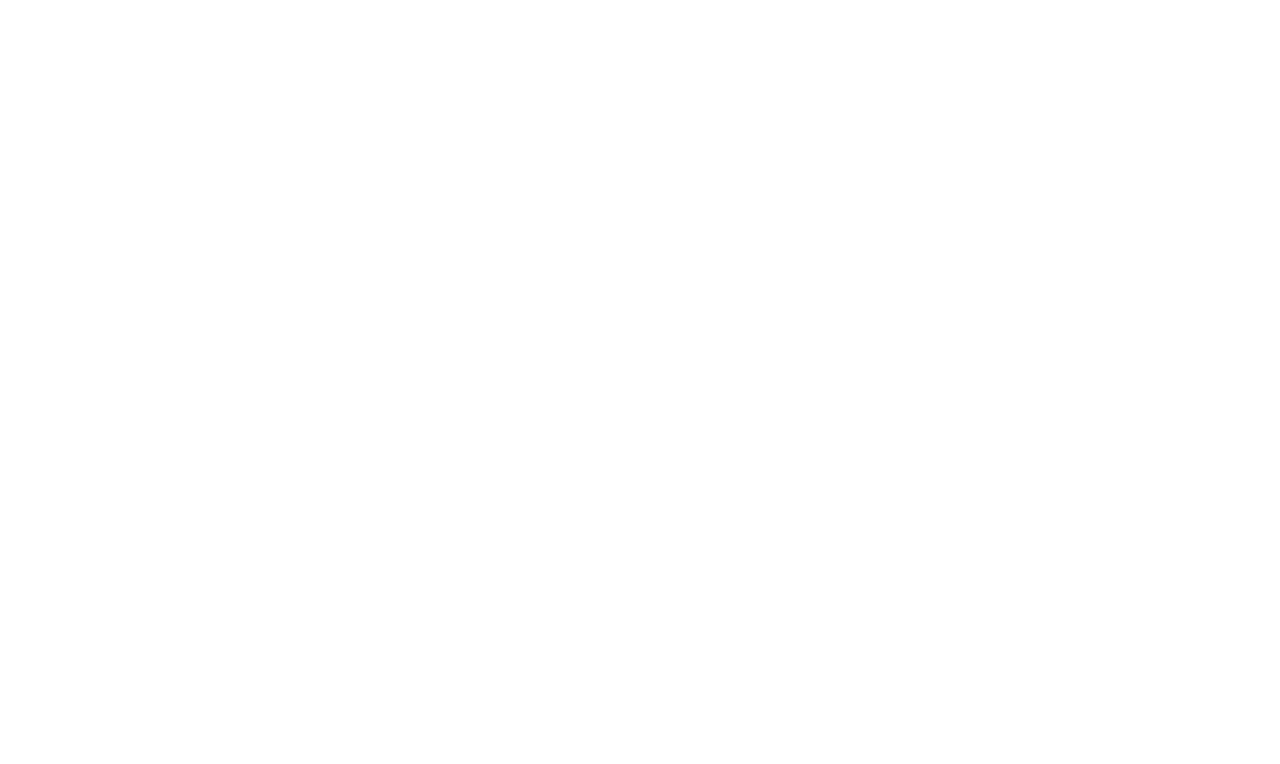
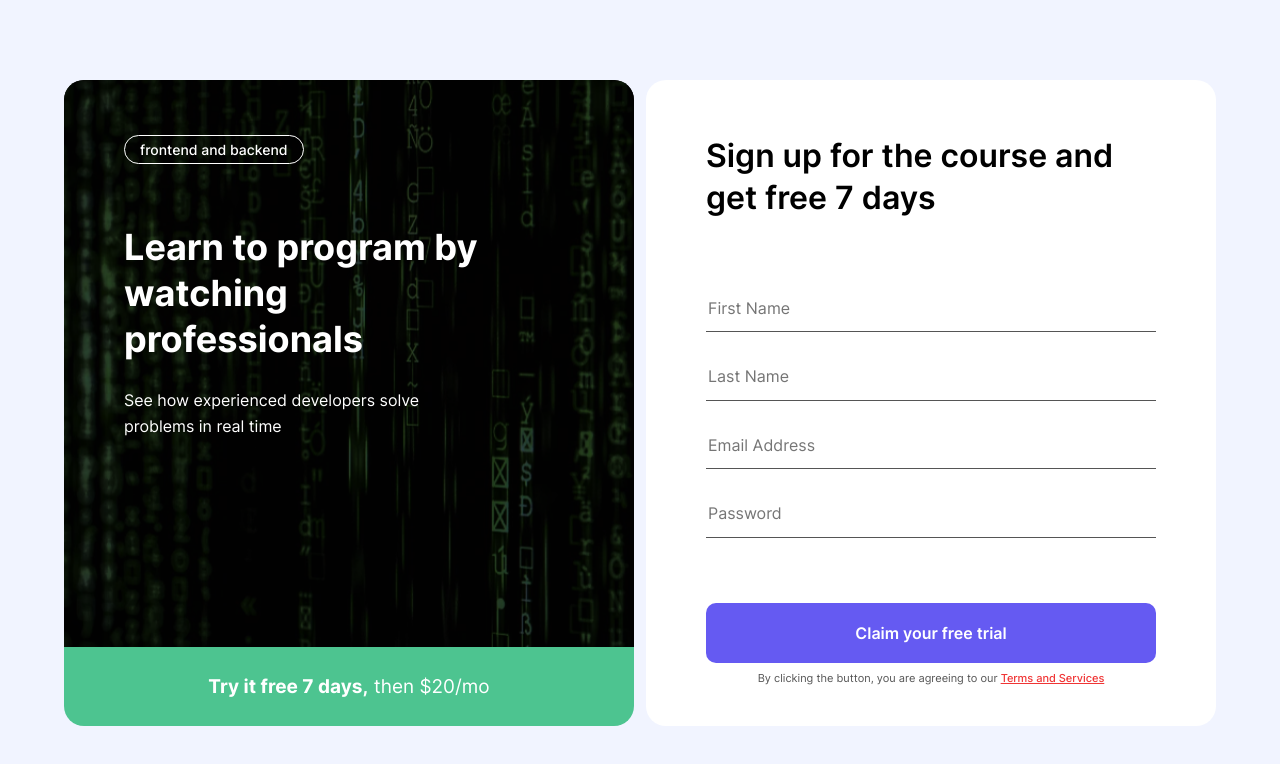
Before and after one commit to nodirbek27/Intro-form, a plain HTML site: page index.html in a window 1280 px wide. Drawn offline with Linux system fonts and the light colour scheme.

Commit message:
Add hero and registration page

```diff
--- a/css/style.css
+++ b/css/style.css
@@ -1,3 +1,52 @@
+/* FONTS */
+@font-face {
+  font-family: 'Inter';
+  src: url('../fonts/Inter-Bold.woff2') format('woff2'),
+      url('../fonts/Inter-Bold.woff') format('woff');
+  font-weight: bold;
+  font-style: normal;
+  font-display: swap;
+}
+
+@font-face {
+  font-family: 'Inter';
+  src: url('../fonts/Inter-Regular.woff2') format('woff2'),
+      url('../fonts/Inter-Regular.woff') format('woff');
+  font-weight: normal;
+  font-style: normal;
+  font-display: swap;
+}
+
+@font-face {
+  font-family: 'Inter';
+  src: url('../fonts/Inter-Medium.woff2') format('woff2'),
+      url('../fonts/Inter-Medium.woff') format('woff');
+  font-weight: 500;
+  font-style: normal;
+  font-display: swap;
+}
+
+@font-face {
+  font-family: 'Inter';
+  src: url('../fonts/Inter-SemiBold.woff2') format('woff2'),
+      url('../fonts/Inter-SemiBold.woff') format('woff');
+  font-weight: 600;
+  font-style: normal;
+  font-display: swap;
+}
+
+
+
+/* CUSTOM-PROPS */
+:root {
+  --body-bg: #f1f4ff;
+  --green: #4DC490;
+  --purple: #655AF2;
+  --red: #F03535;
+  --tect-color: #000;
+}
+
+/* GLOBAL */
 html {
   box-sizing: border-box;
   height: 100%;
@@ -16,11 +65,11 @@ body {
   height: 100%;
   margin: 0;
   padding: 0;
-  font-family: 'Arial', sans-serif;
+  font-family: 'Inter', 'Arial', sans-serif;
   font-size: 16px;
   line-height: 1.5;
-  background-color: #fff;
-  color: #222;
+  background-color: var(--body-bg);
+  color: var(--tect-color);
 }
 
 img {
@@ -28,12 +77,17 @@ img {
   height: auto;
 }
 
+*:focus {
+  outline: 2px dotted var(--purple);
+  outline-offset: 3px;
+}
+
 /* CONTAINER */
 .container {
   width: 100%;
   max-width: 1200px;
-  padding-left: 50px;
-  padding-right: 50px;
+  padding-left: 24px;
+  padding-right: 24px;
   margin-left: auto;
   margin-right: auto;
 }
@@ -41,4 +95,147 @@ img {
 /* MAIN-CONTENT */
 .main-content {
   flex-grow: 1;
+  padding-top: 80px;
+  padding-bottom: 80px;
 }
+
+/* INTRO */
+.intro {
+  display: flex;
+}
+
+/* HERO */
+.hero {
+  --text-color: #fff;
+
+  display: flex;
+  flex-direction: column;
+  width: 100%;
+  max-width: 570px;
+  margin-right: 12px;
+  color: var(--text-color);
+  border-radius: 20px;
+  overflow: hidden;
+}
+
+.hero-top {
+  flex-grow: 1;
+  display: flex;
+  flex-direction: column;
+  align-items: flex-start;
+  padding: 55px 60px;
+  background-color: #222;
+  background-image: url(../img/hero-bg.png);
+  background-repeat: no-repeat;
+  background-position: center center;
+  background-size: cover;
+}
+
+
+.hero-about {
+  display: inline-block;
+  padding: 5px 15px;
+  margin-top: 0;
+  margin-bottom: 60px;
+  font-size: 14px;
+  line-height: 17px;
+  font-weight: 500;
+  border: 1px solid var(--text-color);
+  border-radius: 41px;
+}
+
+.hero-heading {
+  margin-top: 0;
+  margin-bottom: 25px;
+  font-size: 36px;
+  line-height: 46px;
+  font-weight: 700;
+}
+
+.hero-text {
+  margin-top: 0;
+  font-size: 16px;
+  line-height: 26px;
+  font-weight: 400;
+}
+
+.hero-bottom {
+  padding: 28px;
+  font-size: 19px;
+  line-height: 23px;
+  background-color: #4DC490;
+  color: var(--text-color);
+  text-align: center;
+}
+
+
+
+/* REGISTRATION FORM */
+.registration-form {
+  width: 100%;
+  max-width: 570px;
+  padding: 55px 60px 40px;
+  background-color: #fff;
+  overflow: hidden;
+  border-radius: 20px;
+}
+
+.registration-form-heading {
+  margin-top: 0;
+  margin-bottom: 65px;
+  font-size: 32px;
+  line-height: 42px;
+  font-weight: 600;
+}
+
+.registration-form-fields {
+  display: flex;
+  flex-direction: column;
+  margin-bottom: 65px;
+}
+
+.registration-form-field {
+  padding-top: 15px;
+  padding-bottom: 14px;
+  margin-top: 0;
+  border: 0;
+  border-bottom: 1px solid #555;
+  color: #555;
+}
+
+.registration-form-field:focus {
+  border-color: #000;
+  font-weight: 600;
+  color: #000;
+}
+
+.registration-form-field:not(:last-child) {
+  margin-bottom: 20px;
+}
+
+.button {
+  display: block;
+  width: 100%;
+  padding: 20px;
+  margin-bottom: 8px;
+  font-size: 16px;
+  line-height: normal;
+  font-weight: 600;
+  background-color: var(--purple);
+  color: #fff;
+  border: 0;
+  border-radius: 10px;
+  cursor: pointer;
+}
+
+.registration-form-notice {
+  font-size: 11px;
+  line-height: 15px;
+  color: #555;
+  text-align: center;
+}
+
+.registration-form-notice-link {
+  font-weight: 500;
+  color: var(--red);
+}
--- a/index.html
+++ b/index.html
@@ -4,13 +4,49 @@
   <meta charset="UTF-8">
   <meta http-equiv="X-UA-Compatible" content="IE=edge">
   <meta name="viewport" content="width=device-width, initial-scale=1.0">
-  <title>Project</title>
+  <title>IntroForm</title>
+
+  <!-- FONTS -->
+  <link rel="preconnect" href="https://fonts.googleapis.com">
+<link rel="preconnect" href="https://fonts.gstatic.com" crossorigin>
+<link href="https://fonts.googleapis.com/css2?family=Inter:wght@400;500;600;700&display=swap" rel="stylesheet">
 
   <!-- Stylesheets -->
   <link rel="stylesheet" href="css/normalize.css">
   <link rel="stylesheet" href="css/style.css">
 </head>
 <body>
+  <div class="main-content">
+    <!-- INTRO -->
+    <div class="intro container">
+      <!-- HERO -->
+      <div class="hero">
+          <div class="hero-top">
+            <div class="hero-about">frontend and backend</div>
+            <h1 class="hero-heading">Learn to program by <br> watching <br> professionals</h1>
+            <p class="hero-text">See how experienced developers solve <br> problems in real time</p>
+          </div>
+        <div class="hero-bottom"><strong>Try it free 7 days,</strong> then $20/mo</div>
+      </div>
+
+      <!-- REGISTRATION FORM -->
+
+      <form class="registration-form" action="https://echo.htmlacademy.ru" method="POST">
+          <h2 class="registration-form-heading">Sign up for the course and get free 7 days</h2>
+          <div class="registration-form-fields">
+
+            <input class="registration-form-field" type="text" name="name" placeholder="First Name" aria-label="Name" required>
+            <input class="registration-form-field" type="text" name="Surname" placeholder="Last Name" aria-label="Last Name" required>
+            <input class="registration-form-field" type="email" name="email" placeholder="Email Address" aria-label="Email Address" required>
+            <input class="registration-form-field" type="password" name="Password" placeholder="Password" aria-label="Password" required>
+          </div>
+
+          <button class="button" type="submit">Claim your free trial</button>
+          <div class="registration-form-notice">By clicking the button, you are agreeing to our <a class="registration-form-notice-link" href="#">Terms and Services</a></div>
+        </form>
+
+    </div>
+  </div>
 
 
   <script src="js/main.js"></script>
```
Also changed, not shown: fonts/Inter-Bold.woff (added), fonts/Inter-Bold.woff2 (added), fonts/Inter-Medium.woff (added), fonts/Inter-Medium.woff2 (added), fonts/Inter-Regular.woff (added), fonts/Inter-Regular.woff2 (added), fonts/Inter-SemiBold.woff (added), fonts/Inter-SemiBold.woff2 (added), img/hero-bg.png (added), img/hero-bg@2x.png (added).
